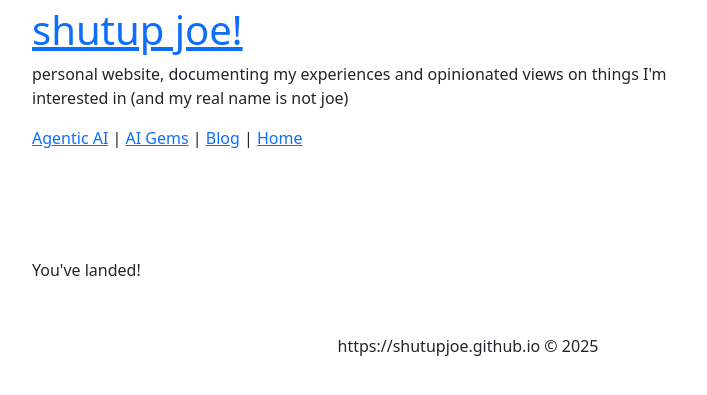
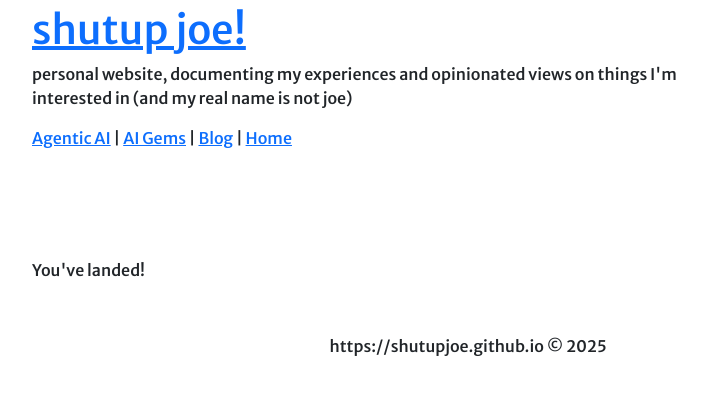
Before and after one commit to coffeeml/coffeeml.github.io, a Jekyll site: the page built from index.markdown, in a window 1280 px wide. Shown: the top 395 px of the page, without its empty margins (172-879 px from the left). Built offline with Jekyll 4.4.1, drawn with Linux system fonts in a browser that asks for light colours; nearby versions of some CDN libraries.

Commit message:
Update main.css

```diff
--- a/css/main.css
+++ b/css/main.css
@@ -1,9 +1,10 @@
 body {
-/* font-family: "Domine", serif;
+font-family: "Domine", serif;
+  font-family: "Merriweather Sans", sans-serif;
   font-optical-sizing: auto;
   font-weight: 500;
   font-style: normal;
-} */
+}
 
 .center-align {
     text-align: center;
```
